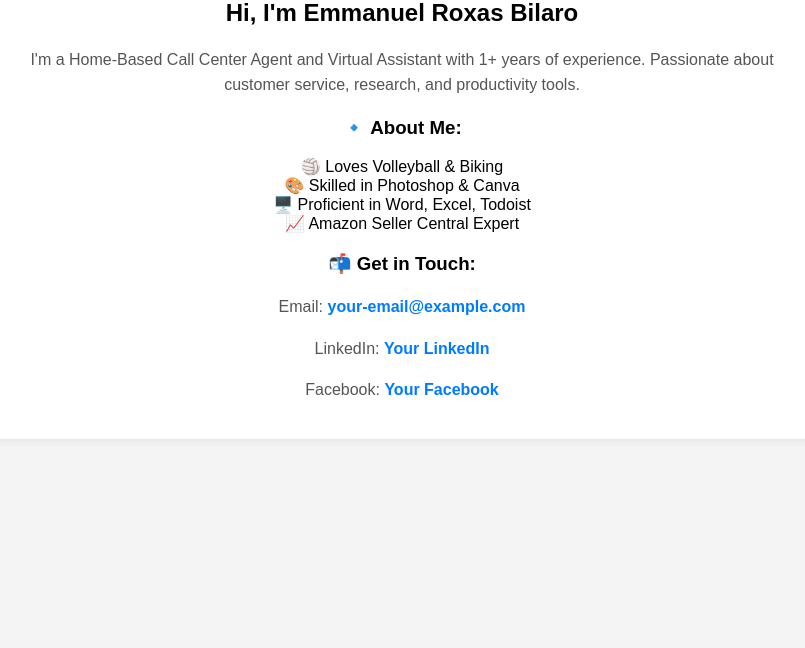
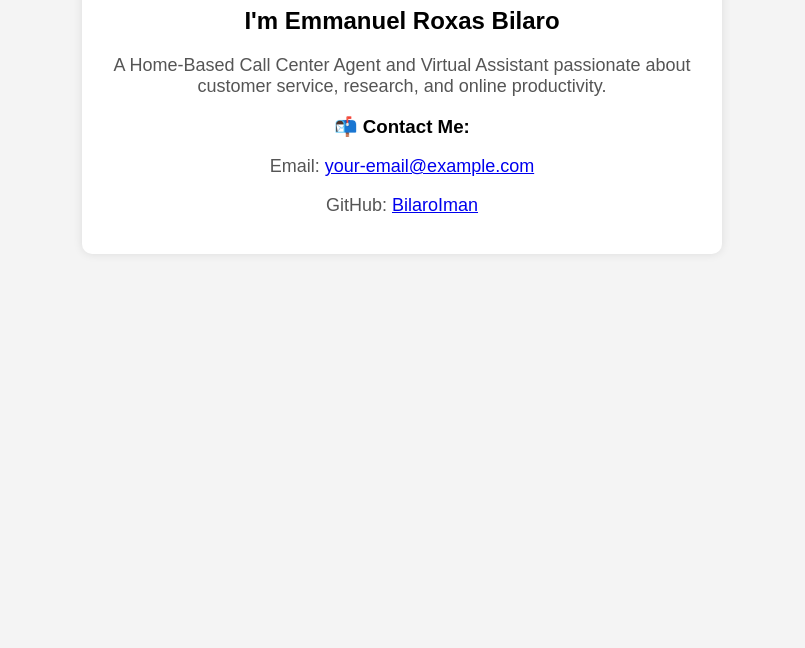
Before and after one commit to BilaroIman/BilaroIman.github.io, a plain HTML site: page index.html in a window 1280 px wide. Shown: the part 152-800 px from the top of the page, without its empty margins (238-1043 px from the left). Drawn offline with Linux system fonts and the light colour scheme.

Commit message:
Update index.html

```diff
--- a/index.html
+++ b/index.html
@@ -3,65 +3,46 @@
 <head>
     <meta charset="UTF-8">
     <meta name="viewport" content="width=device-width, initial-scale=1.0">
-    <title>Emmanuel Bilaro | Virtual Assistant</title>
+    <title>Welcome to My Website</title>
     <style>
         body {
             font-family: Arial, sans-serif;
             background-color: #f4f4f4;
-            margin: 0;
-            padding: 0;
             text-align: center;
+            padding: 50px;
         }
         .container {
-            max-width: 800px;
-            margin: 50px auto;
             background: white;
             padding: 20px;
             border-radius: 10px;
             box-shadow: 0px 0px 10px rgba(0, 0, 0, 0.1);
+            max-width: 600px;
+            margin: auto;
         }
         h1 {
             color: #333;
         }
         p {
             color: #555;
-            line-height: 1.6;
-        }
-        .contact {
-            margin-top: 20px;
+            font-size: 18px;
         }
         .contact a {
             text-decoration: none;
             color: #007bff;
             font-weight: bold;
         }
-        .contact a:hover {
-            text-decoration: underline;
-        }
     </style>
 </head>
 <body>
 
     <div class="container">
-        <h1>Welcome to My GitHub Page! 🌟</h1>
-        <h2>Hi, I'm Emmanuel Roxas Bilaro</h2>
-        <p>I'm a Home-Based Call Center Agent and Virtual Assistant with 1+ years of experience.
-           Passionate about customer service, research, and productivity tools.</p>
+        <h1>Welcome to My GitHub Page! 🚀</h1>
+        <h2>I'm Emmanuel Roxas Bilaro</h2>
+        <p>A Home-Based Call Center Agent and Virtual Assistant passionate about customer service, research, and online productivity.</p>
 
-        <h3>🔹 About Me:</h3>
-        <ul style="list-style: none; padding: 0;">
-            <li>🏐 Loves Volleyball & Biking</li>
-            <li>🎨 Skilled in Photoshop & Canva</li>
-            <li>🖥️ Proficient in Word, Excel, Todoist</li>
-            <li>📈 Amazon Seller Central Expert</li>
-        </ul>
-
-        <div class="contact">
-            <h3>📬 Get in Touch:</h3>
-            <p>Email: <a href="mailto:your-email@example.com">your-email@example.com</a></p>
-            <p>LinkedIn: <a href="https://linkedin.com" target="_blank">Your LinkedIn</a></p>
-            <p>Facebook: <a href="https://facebook.com" target="_blank">Your Facebook</a></p>
-        </div>
+        <h3>📬 Contact Me:</h3>
+        <p>Email: <a href="mailto:your-email@example.com">your-email@example.com</a></p>
+        <p>GitHub: <a href="https://github.com/BilaroIman" target="_blank">BilaroIman</a></p>
     </div>
 
 </body>
```
